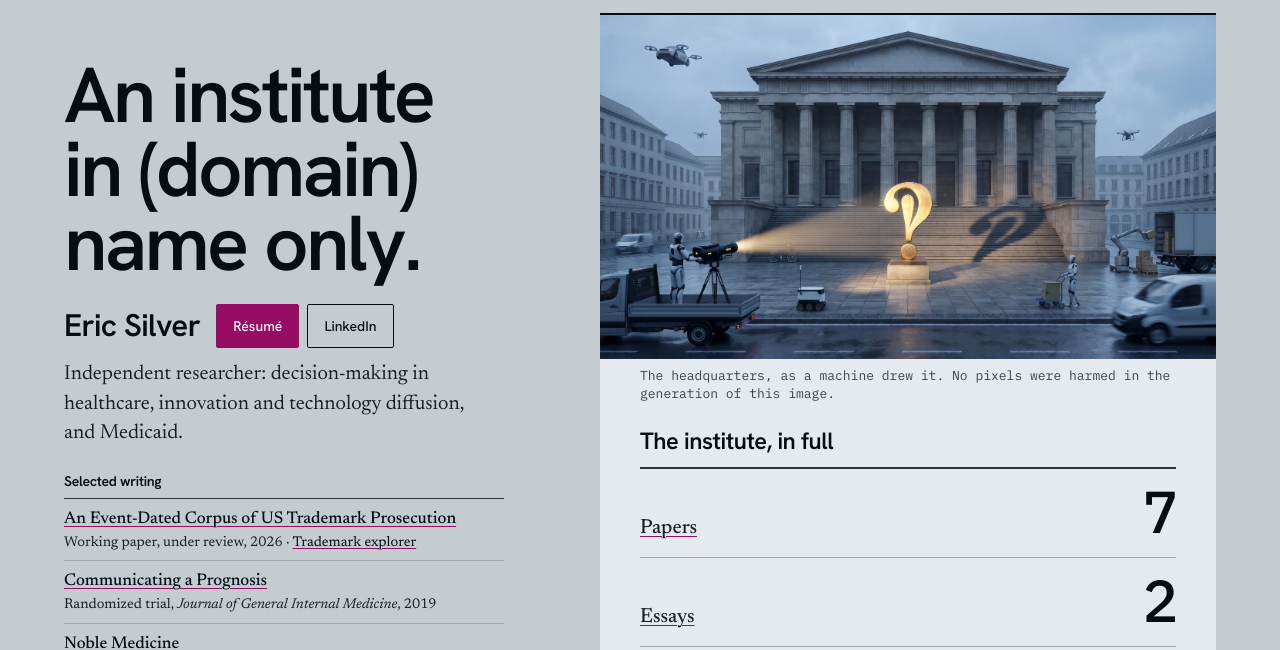
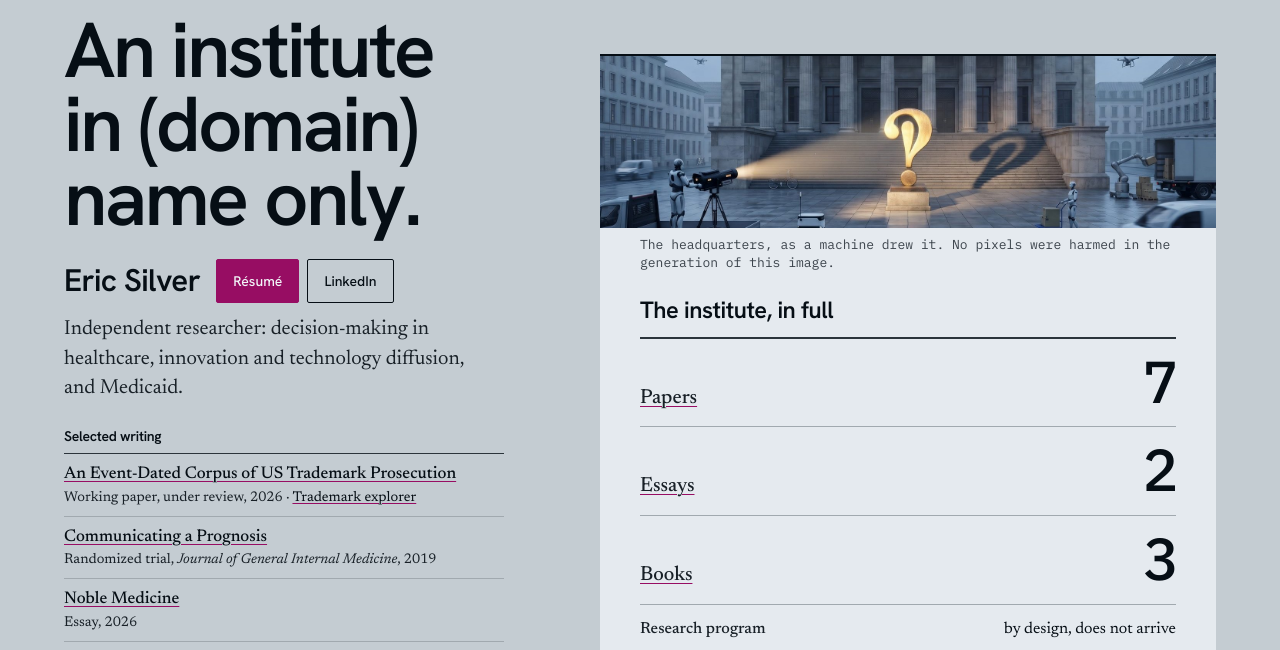
Before and after one commit to ericsilver/ericsilver.github.io, a plain HTML site: page index.html in a window 1280 px wide. Shown: the part 71-721 px from the top of the page. Drawn offline with Linux system fonts and the light colour scheme.

Commit message:
Home page: the headquarters picture is cropped to a strip (top third and bottom sixth removed)
Co-Authored-By: Claude Fable 5.2 <noreply@anthropic.com>

```diff
--- a/index.html
+++ b/index.html
@@ -76,7 +76,7 @@
     </div>
     <div class="ledger">
       <figure class="ledger__plate">
-        <img src="./img/institute-one-spotlight.jpg" width="1600" height="893" alt="A large stone building with a colonnade and a blank pediment on a city street under a grey sky. Its doors are shut and its steps are empty. In front stands a bronze statue of an interrobang, lit gold by a single spotlight that a robot works from the back of a flatbed truck; the statue&rsquo;s shadow runs up the steps behind it. Around them, a delivery robot, a robot pushing a cart of boxes, a robot arm unloading a truck, driverless vans, two small drones and a flying car are at work; one bicycle leans against the steps.">
+        <img src="./img/institute-one-spotlight-wide.jpg" width="1600" height="446" alt="The foot of a large stone building on a city square: a row of columns, shut doors and empty steps. In front stands a bronze statue of an interrobang, lit gold by a single spotlight that a robot works from the back of a flatbed truck; the statue&rsquo;s shadow runs up the steps behind it. Around them, a delivery robot, a robot pushing a cart of boxes, a robot arm unloading a truck, driverless vans and two small drones are at work; one bicycle leans against the steps.">
         <figcaption>The headquarters, as a machine drew it. No pixels were harmed in the generation of this image.</figcaption>
       </figure>
       <p class="ledger__head">The institute, in full</p>
```
Also changed, not shown: top-1.html (+1 -1 lines), top-3.html (+1 -1 lines), img/institute-one-spotlight-wide.jpg (added).
